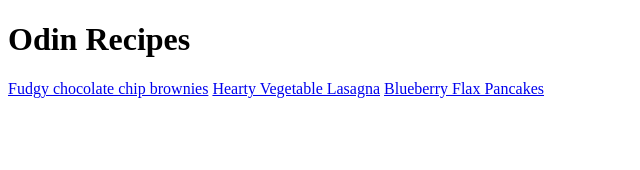
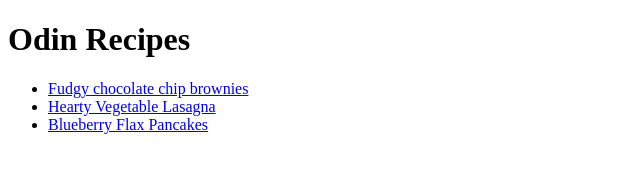
Before and after one commit to BastienVH/odin-recipes, a plain HTML site: page index.html in a window 1280 px wide. Shown: the whole page, without its empty margins (0-640 px from the left). Drawn offline with Linux system fonts and the light colour scheme.

Commit message:
Made recipes into list on index.html

```diff
--- a/index.html
+++ b/index.html
@@ -6,8 +6,10 @@
   </head>
   <body>
     <h1>Odin Recipes</h1>
-    <a href="recipes/brownies.html">Fudgy chocolate chip brownies</a>
-    <a href="recipes/lasagna.html">Hearty Vegetable Lasagna</a>
-    <a href="recipes/pancakes.html">Blueberry Flax Pancakes</a>
+    <ul>
+      <li><a href="recipes/brownies.html">Fudgy chocolate chip brownies</a></li>
+      <li><a href="recipes/lasagna.html">Hearty Vegetable Lasagna</a></li>
+      <li><a href="recipes/pancakes.html">Blueberry Flax Pancakes</a></li>
+    </ul>
   </body>
 </html>
```
